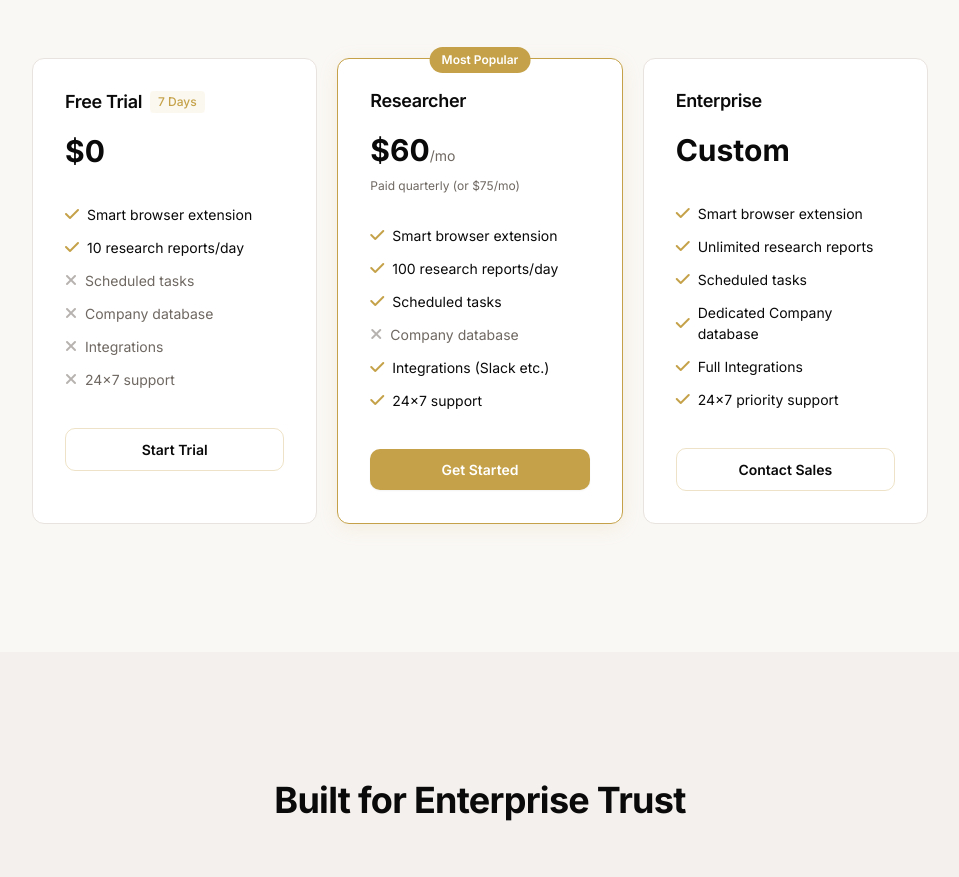
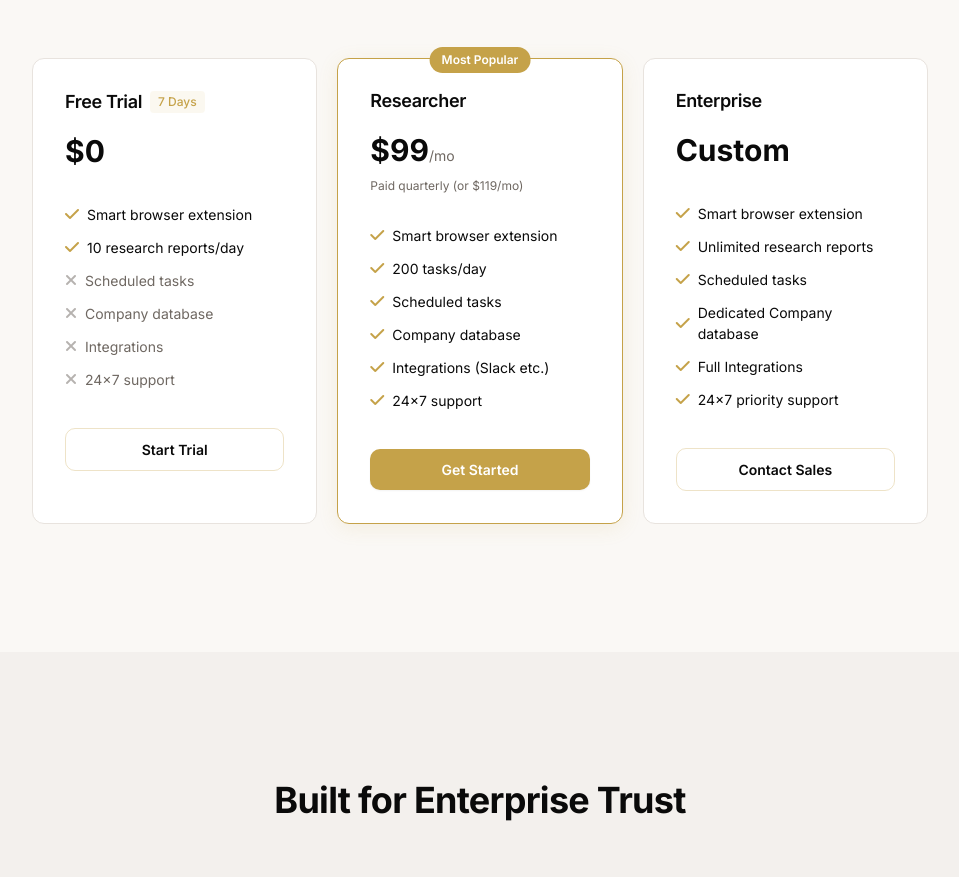
Before and after one commit to LawGlitch-net/LawGlitch_Ai, a plain HTML site: page index.html in a window 1280 px wide. Shown: the part 5620-6497 px from the top of the page, without its empty margins (160-1119 px from the left). Drawn offline with nearby package versions, Linux system fonts and the light colour scheme.

Commit message:
Update index.html

```diff
--- a/index.html
+++ b/index.html
@@ -402,15 +402,14 @@
               <h3 class="text-lg font-semibold">Researcher</h3>
             </div>
             <div class="pricing-price">
-              <span class="text-3xl font-bold">$60</span><span class="text-sm text-muted">/mo</span>
-              <div class="text-xs text-muted font-normal mt-1">Paid quarterly (or $75/mo)</div>
+              <span class="text-3xl font-bold">$99</span><span class="text-sm text-muted">/mo</span>
+              <div class="text-xs text-muted font-normal mt-1">Paid quarterly (or $119/mo)</div>
             </div>
             <ul class="pricing-features">
               <li><i class="fas fa-check"></i> Smart browser extension</li>
-              <li><i class="fas fa-check"></i> 100 research reports/day</li>
+              <li><i class="fas fa-check"></i> 200 tasks/day</li>
               <li><i class="fas fa-check"></i> Scheduled tasks</li>
-              <li style="color:var(--muted-foreground)"><i class="fas fa-times"
-                  style="color:var(--muted-foreground);opacity:0.5"></i> Company database</li>
+              <li><i class="fas fa-check"></i> Company database</li>
               <li><i class="fas fa-check"></i> Integrations (Slack etc.)</li>
               <li><i class="fas fa-check"></i> 24x7 support</li>
             </ul>
@@ -727,4 +726,5 @@
   <script src="js/app.js"></script>
 </body>
 
+
 </html>
```
